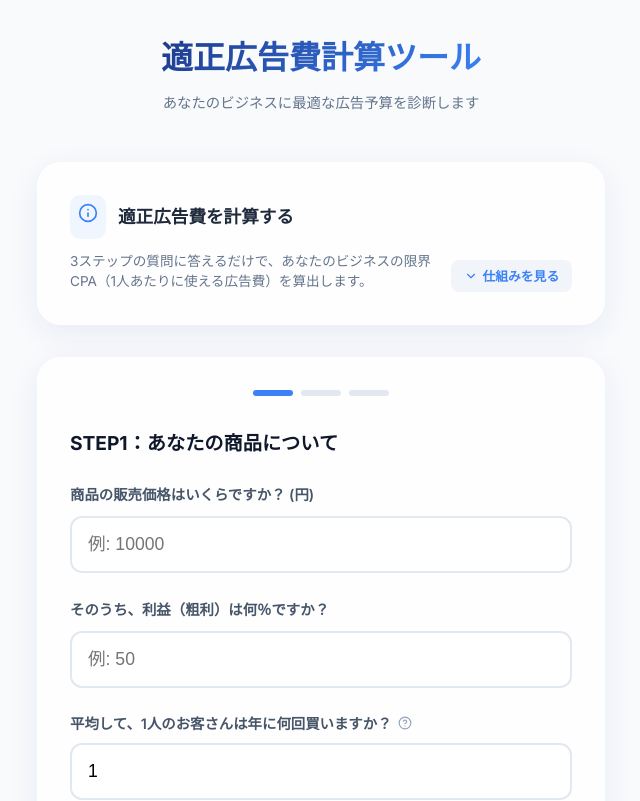
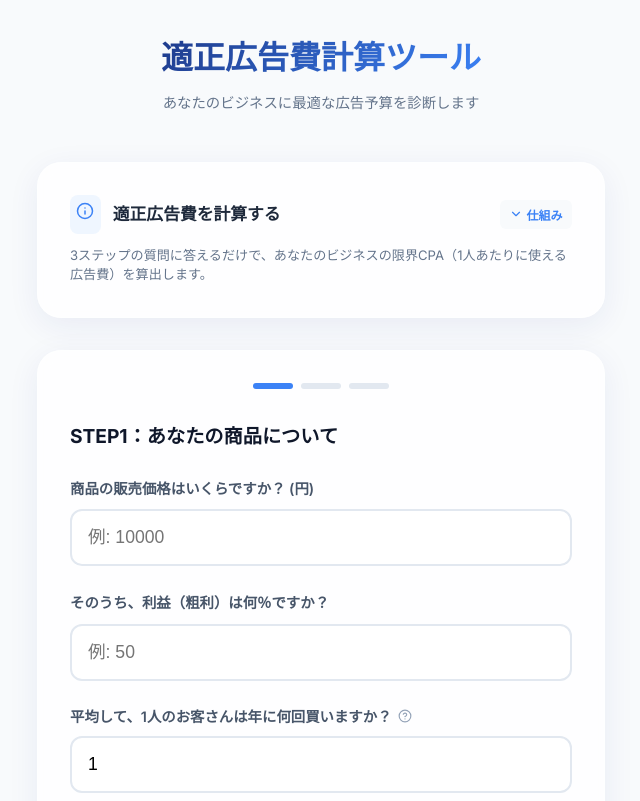
Before and after one commit to bota-neko/tekisei-ad, a Next.js app: page / in a window 1280 px wide. Shown: the top 801 px of the page, without its empty margins (319-959 px from the left). Built offline with nearby package versions, Linux system fonts and the light colour scheme.

Commit message:
Reposition toggle button to title row for better alignment

```diff
--- a/src/app/components/Explanation.tsx
+++ b/src/app/components/Explanation.tsx
@@ -16,38 +16,39 @@ export default function Explanation() {
       style={{ marginBottom: '2rem' }}
     >
       <div style={{ display: 'flex', flexDirection: 'column', gap: '0.75rem' }}>
-        <div style={{ display: 'flex', alignItems: 'center', gap: '0.75rem' }}>
-          <div style={{ background: '#eff6ff', padding: '0.5rem', borderRadius: '10px' }}>
-            <Info size={20} style={{ color: '#3b82f6' }} />
+        <div style={{ display: 'flex', alignItems: 'center', justifyContent: 'space-between', gap: '1rem' }}>
+          <div style={{ display: 'flex', alignItems: 'center', gap: '0.75rem' }}>
+            <div style={{ background: '#eff6ff', padding: '0.4rem', borderRadius: '8px' }}>
+              <Info size={18} style={{ color: '#3b82f6' }} />
+            </div>
+            <h2 style={{ fontSize: '1.05rem', color: '#1e293b', margin: 0, fontWeight: 700 }}>適正広告費を計算する</h2>
           </div>
-          <h2 style={{ fontSize: '1.1rem', color: '#1e293b', margin: 0 }}>適正広告費を計算する</h2>
-        </div>
-
-        <div style={{ display: 'flex', alignItems: 'flex-end', justifyContent: 'space-between', gap: '1rem', flexWrap: 'wrap' }}>
-          <p style={{ fontSize: '0.85rem', color: '#64748b', margin: 0, flex: 1, minWidth: '240px', lineHeight: 1.5 }}>
-            3ステップの質問に答えるだけで、あなたのビジネスの限界CPA（1人あたりに使える広告費）を算出します。
-          </p>
           <button
             onClick={() => setIsOpen(!isOpen)}
             style={{
-              background: '#f1f5f9',
+              background: 'none',
               border: 'none',
               cursor: 'pointer',
               color: '#3b82f6',
               display: 'flex',
               alignItems: 'center',
-              gap: '0.3rem',
-              fontSize: '0.8rem',
+              gap: '0.2rem',
+              fontSize: '0.75rem',
               fontWeight: 700,
-              padding: '0.4rem 0.8rem',
-              borderRadius: '8px',
+              padding: '0.4rem 0.6rem',
+              borderRadius: '6px',
               transition: 'all 0.2s',
-              whiteSpace: 'nowrap'
+              whiteSpace: 'nowrap',
+              backgroundColor: '#f8fafc'
             }}
           >
-            {isOpen ? <><ChevronUp size={14} /> 閉じる</> : <><ChevronDown size={14} /> 仕組みを見る</>}
+            {isOpen ? <><ChevronUp size={14} /> 閉じる</> : <><ChevronDown size={14} /> 仕組み</>}
           </button>
         </div>
+
+        <p style={{ fontSize: '0.82rem', color: '#64748b', margin: 0, lineHeight: 1.5 }}>
+          3ステップの質問に答えるだけで、あなたのビジネスの限界CPA（1人あたりに使える広告費）を算出します。
+        </p>
       </div>
 
       <AnimatePresence>
```
